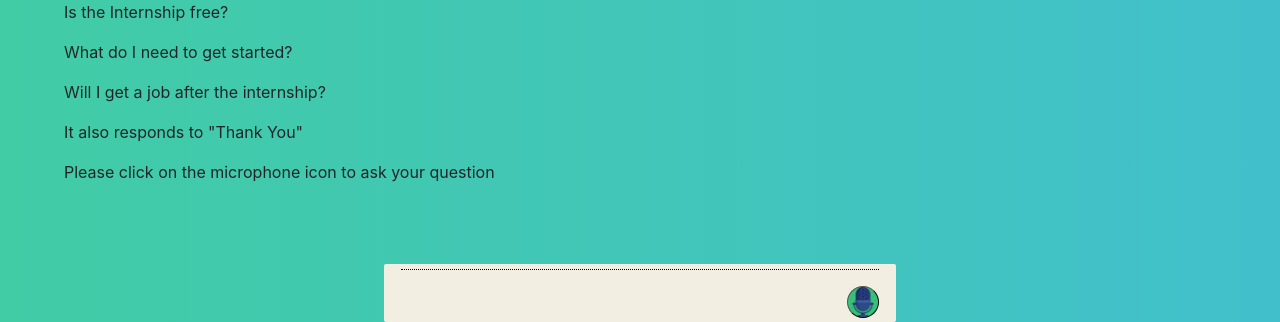
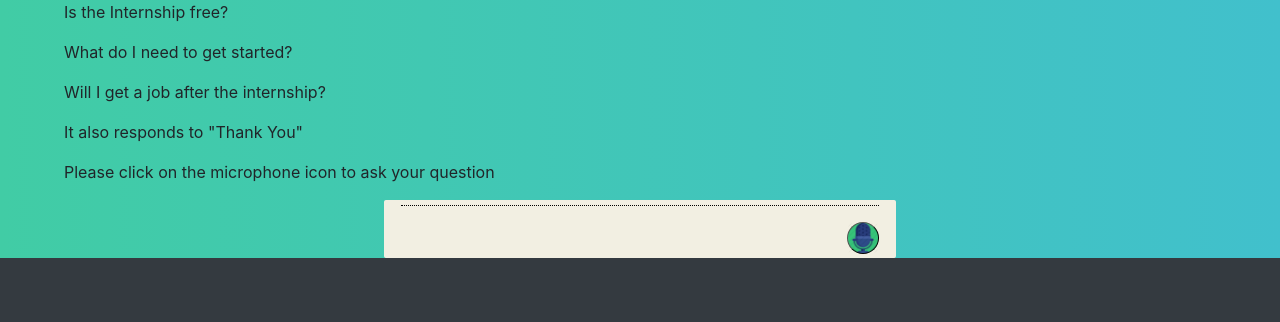
Before and after one commit to hngi/team-pan-chatbot, a PHP site: page /voiceBot.html in a window 1280 px wide. Shown: the part 596-918 px from the top of the page. After the commit the page ends 854 px from the top, so only its background shows below. Run offline with PHP 8.4, Linux system fonts and the light colour scheme; some libraries are stand-ins or nearby versions.

Commit message:
updated css

```diff
--- a/panchatbot.css
+++ b/panchatbot.css
@@ -12,12 +12,13 @@
           padding: 0.2rem 1rem;
            color: #1e2440;
            overflow: scroll;
-            margin-top: 10vh;
+              margin-top: 2vh;
         }
 
         .par
         {
        margin-left: 5%;
+       margin-top: 0%;
         }
 
 .text-box {  max-height: 70vh;  overflow: scroll;}
```
